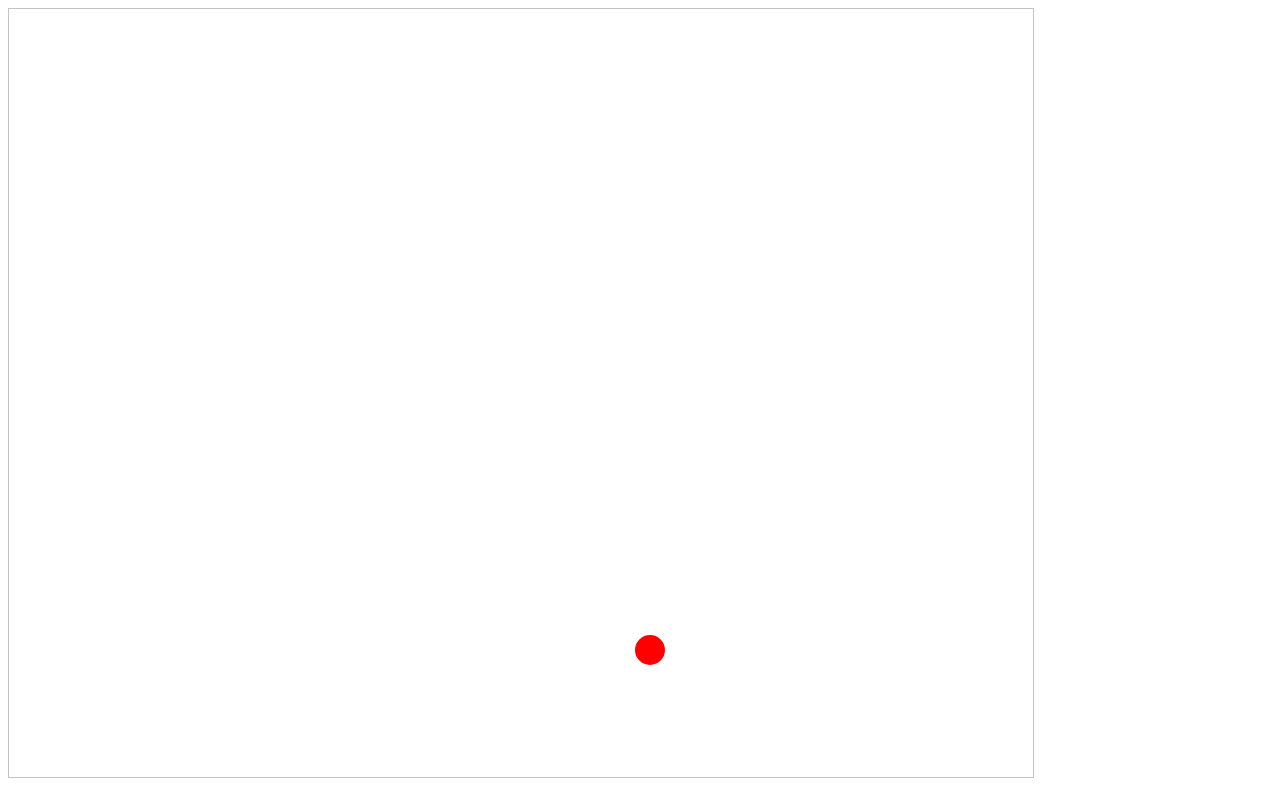
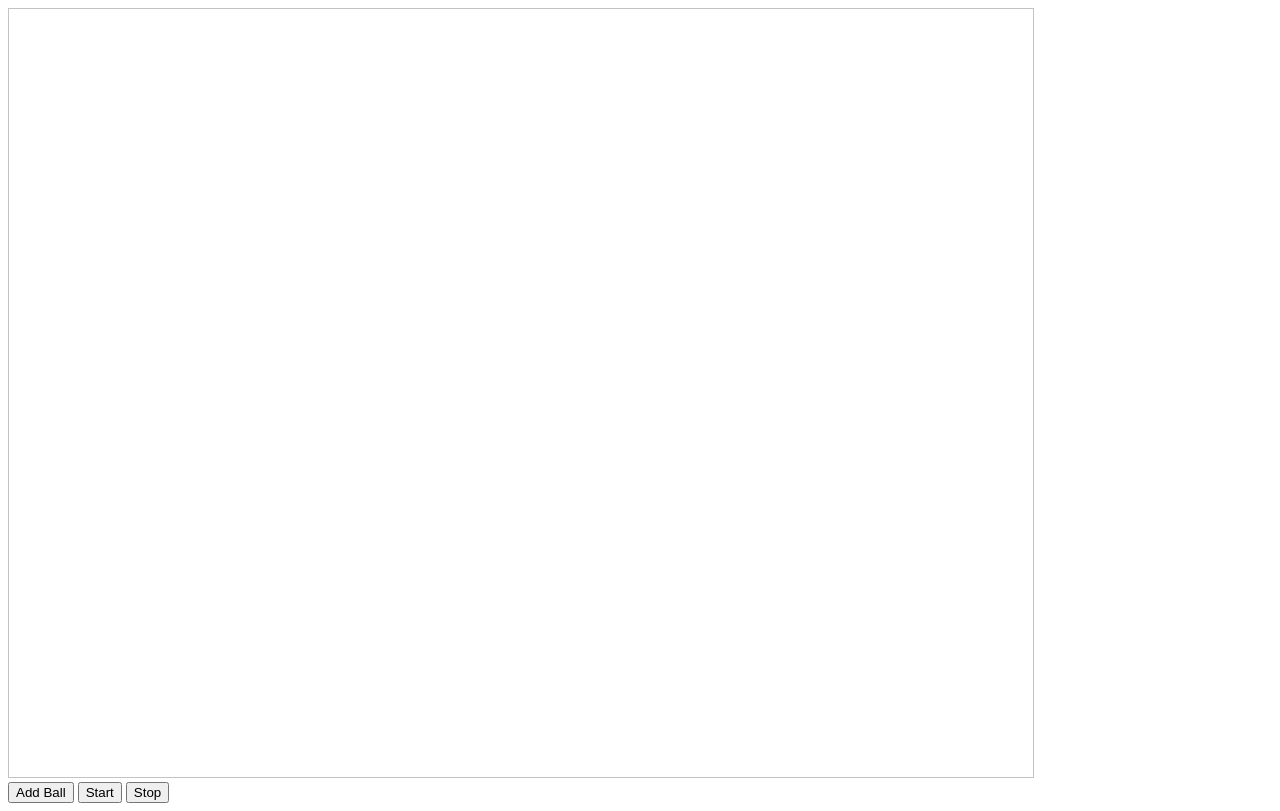
Before and after one commit to theevocater/SimJS, a plain HTML site: page index.html in a window 1280 px wide. Drawn offline with nearby package versions, Linux system fonts and the light colour scheme.

Commit message:
Much cleaned up code, functionally the same
added start/stop buttons and stubbed out some of the add functionality.

```diff
--- a/index.html
+++ b/index.html
@@ -4,11 +4,14 @@
 <script src="https://ajax.googleapis.com/ajax/libs/jquery/1.8.3/jquery.min.js"></script>
 <script src="/js/run.js"></script>
 </head>
-<body onload="drawBall()">
+<body>
 
 <canvas id="myCanvas" width="1024" height="768" style="border:1px solid #c3c3c3;">
   Your browser does not support the canvas element.
 </canvas>
-
+<form>
+  <input type="button" id="add_ball" value="Add Ball">
+  <input type="button" id="start" value="Start">
+  <input type="button" id="stop" value="Stop">
 </body>
 </html>
--- a/js/run.js
+++ b/js/run.js
@@ -1,28 +1,85 @@
-var x=15;
-var y=15;
-var ya=2;
-var xa=2;
-var height = 768;
-var width = 1024;
-var radius = 15;
-function drawBall()
-{
-  var cxt = $("#myCanvas")[0].getContext("2d");
-  x=x+xa;
-  y=y+ya;
+// defaults
+function Screen(canvas) {
+  // need to blow up here.
+  this.canvas = canvas || console.log("warn: unable to init canvas");
+  this.height = 768;
+  this.width = 1024;
+}
 
-  if( x < 0 + radius || x > width - radius )
-    xa = -xa;
+var screen = null;
 
-  if( y < 0 + radius || y > height - radius )
-    ya = -ya;
+var ball = new Ball();
 
+var running = false;
+
+function Ball(x, y, radius, xa, ya, color) {
+  this.radius = radius || 15;
+
+  this.x = x || 15;
+  this.y = y || 15;
+
+  this.xa = xa || 2;
+  this.ya = ya || 2;
+  this.color = color || "#000000";
+
+  this.draw = drawBall;
+
+  this.act = actBall;
+}
+
+// takes in a canvas context
+function drawBall(cxt) {
   cxt.fillStyle="#FFFFFF";
-  cxt.fillRect(0,0,1024,768);
-  cxt.fillStyle="#FF0000";
+  cxt.fillRect(0, 0, screen.width, screen.height);
+  cxt.fillStyle = this.color;
   cxt.beginPath();
-  cxt.arc(x,y,15,0,Math.PI*2,true);
+  // a circle is an arc from 0 to 2Pi
+  cxt.arc(this.x, this.y, this.radius, 0, Math.PI*2, true);
   cxt.closePath();
   cxt.fill();
-  t=setTimeout('drawBall()',16);
 }
+
+function actBall() {
+  this.x = this.x + this.xa;
+  this.y = this.y + this.ya;
+
+  if( this.x < 0 + this.radius || this.x > screen.width - this.radius )
+    this.xa = -this.xa;
+
+  if( this.y < 0 + this.radius || this.y > screen.height - this.radius )
+    this.ya = -this.ya;
+}
+
+function run() {
+  if (!running)
+    return;
+  var cxt = screen.canvas.getContext("2d");
+  ball.draw(cxt);
+  ball.act();
+  t = setTimeout('run()', 16);
+}
+
+function start() {
+  if (!running) {
+    running = true;
+    t = setTimeout('run()', 16);
+  }
+}
+
+function stop() {
+  running = false;
+}
+
+function add() {
+
+
+}
+
+$(document).ready(function() {
+  $("#start").click(start);
+  $("#stop").click(stop);
+  $("#add_ball").click(add);
+  screen = new Screen($("#myCanvas")[0]);
+});
+
+// TODO exception function
```
